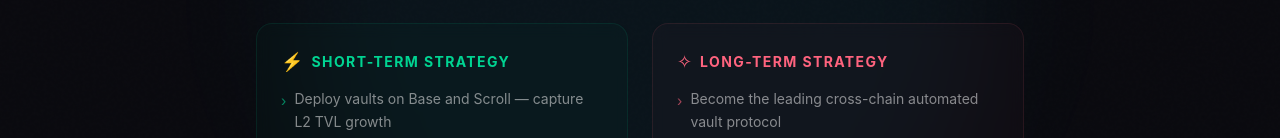
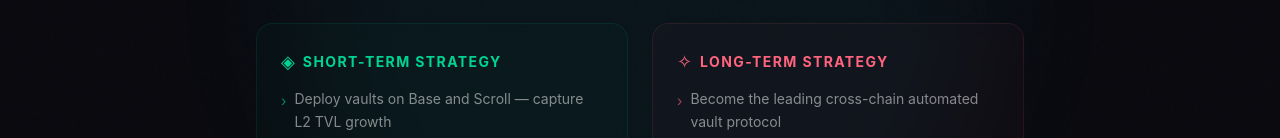
Before and after one commit to n0umen0n/consortiumlab-landing, a Next.js app: page /org in a window 1280 px wide. Shown: the part 453-591 px from the top of the page. Built offline with nearby package versions, Linux system fonts and the light colour scheme.

Commit message:
fix: replace short-term strategy emoji

```diff
--- a/src/app/org/page.tsx
+++ b/src/app/org/page.tsx
@@ -464,7 +464,7 @@ export default function OrgPage() {
           <div className="grid grid-cols-1 md:grid-cols-2 gap-6 max-w-3xl mx-auto mt-6">
             <div className="rounded-2xl border border-emerald-400/10 bg-emerald-400/[0.03] backdrop-blur px-6 py-6 text-left">
               <div className="flex items-center gap-2 mb-3">
-                <span className="text-emerald-400 text-lg">⚡</span>
+                <span className="text-emerald-400 text-lg">◈</span>
                 <h3 className="text-sm font-bold uppercase tracking-widest text-emerald-400">Short-term Strategy</h3>
               </div>
               <ul className="text-sm text-white/50 leading-relaxed space-y-2">
```
